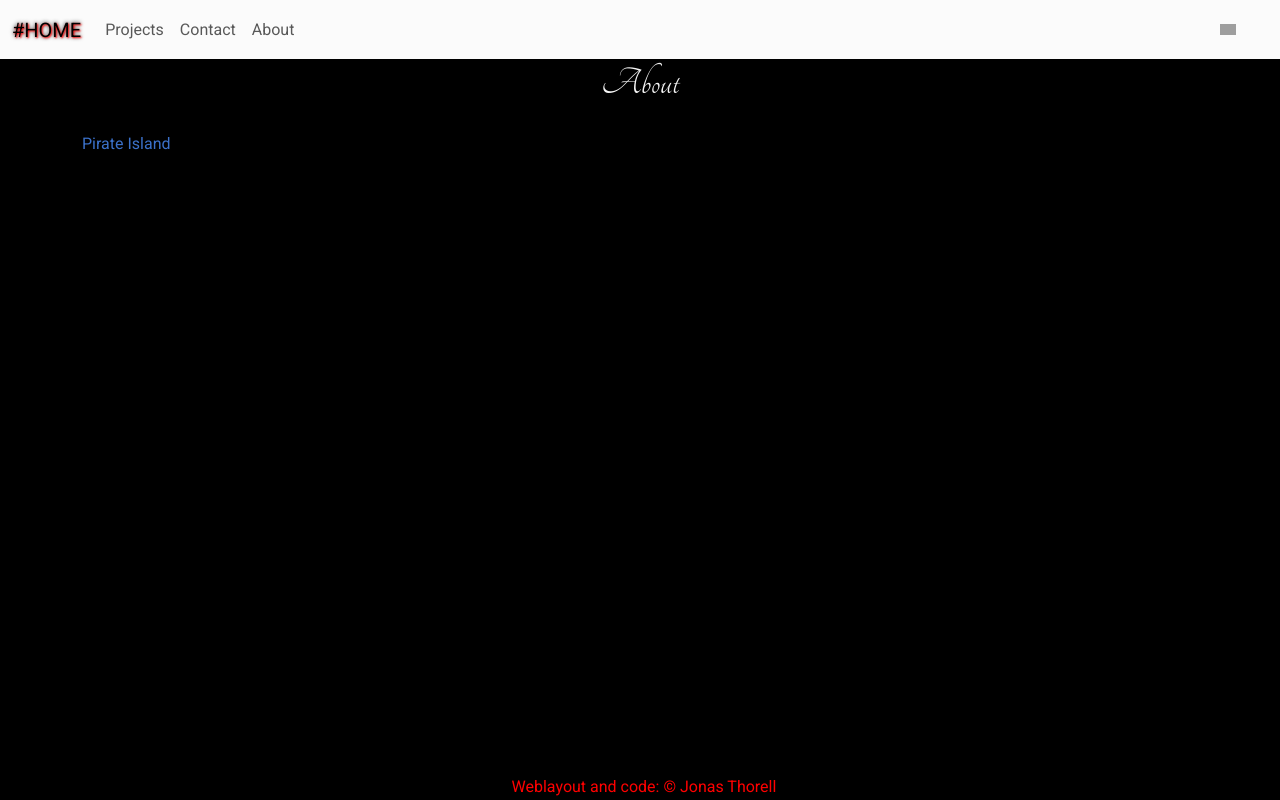
After one commit to jonthorell/portfolio, a Django app: page /about in a window 1280 px wide. The commit adds this page. Run offline with Django 4.2, Linux system fonts and the light colour scheme; some libraries are stand-ins or nearby versions; grey boxes are pictures that could not be loaded.

Commit message:
Add: favicon and placeholders for about and contact

```diff
--- /dev/null
+++ b/core/templates/core/about.html
@@ -0,0 +1,18 @@
+{% extends "base.html" %}
+{% load static %}
+{% block title %}About{% endblock title %}
+
+{% block content %}
+
+<div class="container container-bottom">
+    <div class="row core-divs">
+        <div class="col-md text-center">
+            <h1>About</h1>
+        </div>
+        <p></p>
+        <a href="https://pirate-island.herokuapp.com/" target="_blank">Pirate Island</a>
+        <br>
+    </div>
+</div>
+
+ {% endblock content %}
--- a/core/templates/core/encyclopedia.html
+++ b/core/templates/core/encyclopedia.html
@@ -13,7 +13,9 @@
         <div id="bg-image">
         <p><br />This was the first project for the Code Institute course. It consists of nothing but html and css.</p>
         <p>I chose this subject since Dr Asimov is easily my favorite sci-fi author.</p>
-        <p>As the first project, it is not perfect. There are things that I would do differently in retrospect.</p>
+        <p>As the first project, it is not perfect. There are things that I would do differently in retrospect but overall I am
+            decently satisfied with the result considering I had not touched html and css in years before doing this.
+            </p>
         <ul>
             <li>The color contrasts could be a lot better.</li>
             <li>The timeline page is a bit heavy and could do with some splitting up.</li>
--- a/core/urls.py
+++ b/core/urls.py
@@ -11,4 +11,6 @@ urlpatterns = [
     path("projects", views.projects.as_view(), name="projects"),
     path("synth", views.synth.as_view(), name="synth"),
     path("portfolio", views.portfolio.as_view(), name="portfolio"),
+    path("about", views.about.as_view(), name="about"),
+    path("contact", views.contact.as_view(), name="contact"),
 ]
--- a/core/views.py
+++ b/core/views.py
@@ -43,3 +43,13 @@ class portfolio(TemplateView):
     '''Class used to display the portfolio page '''
 
     template_name = 'core/portfolio.html'
+
+class about(TemplateView):
+    '''Class used to display the about page '''
+
+    template_name = 'core/about.html'
+
+class contact(TemplateView):
+    '''Class used to display the contact page '''
+
+    template_name = 'core/contact.html'
--- a/templates/base.html
+++ b/templates/base.html
@@ -9,8 +9,8 @@
     <meta charset="UTF-8">
     <meta http-equiv="X-UA-Compatible" content="IE=edge">
     <meta name="viewport" content="width=device-width, initial-scale=1.0, shrink-to-fit=no">
-    <meta name="description" content="A haven for synth-music vinyl afficionados">
-    <meta name="keywords" content="synth vinyl music ebm electro">
+    <meta name="description" content="Portfolio for Jonas Thorell">
+    <meta name="keywords" content="portfolio fullstack django python css html javascript">
     <meta name="author" content="Jonas Thorell">
     {% endblock %}
 
@@ -53,8 +53,13 @@
     {% block extra_js %}
     {% endblock %}
 
-    <link rel='shortcut icon' type='image/x-icon' href="{% static 'icons/favicon.ico' %}">
+    <link rel="manifest" href="{%static 'site.webmanifest' %}" />
 
+    <link rel="apple-touch-icon" sizes="180x180" href="{% static 'icons/apple-touch-icon.png' %}">
+    <link rel="icon" type="image/png" sizes="32x32" href="{% static 'icons/favicon-32x32.png' %}">
+    <link rel="icon" type="image/png" sizes="16x16" href="{% static 'icons/favicon-16x16.png' %}">
+    <link rel="manifest" href="/site.webmanifest">
+    <!--<link rel='shortcut icon' type='image/x-icon' href="{% static 'icons/favicon.ico' %}">-->
     {% comment %}
     <!-- default title. Will be overwritten by specific pages -->
     {% endcomment %}
--- a/templates/includes/header.html
+++ b/templates/includes/header.html
@@ -36,13 +36,13 @@
 
                 <ul class="navbar-nav me-auto mb-2 mb-lg-0 breadcrumb">
                     <li class="nav-item">
-                        <a class="nav-link" href="/projects">Projects</a>
+                        <a class="nav-link" href="{% url 'projects' %}">Projects</a>
                     </li>
                     <li class="nav-item">
-                        <a class="nav-link" href="/contact">Contact</a>
+                        <a class="nav-link" href="{% url 'contact' %}">Contact</a>
                     </li>
                     <li class="nav-item">
-                        <a class="nav-link" href="/about">About</a>
+                        <a class="nav-link" href="{% url 'about' %}">About</a>
                     </li>
 
 
```
Also changed, not shown: core/templates/core/contact.html (added, +18 -0 lines), static/icons/android-chrome-192x192.png (added), static/icons/android-chrome-512x512.png (added), static/icons/apple-touch-icon.png (added), static/icons/favicon-16x16.png (added), static/icons/favicon-32x32.png (added), static/icons/favicon.ico, static/site.webmanifest (added), 2 other files.
